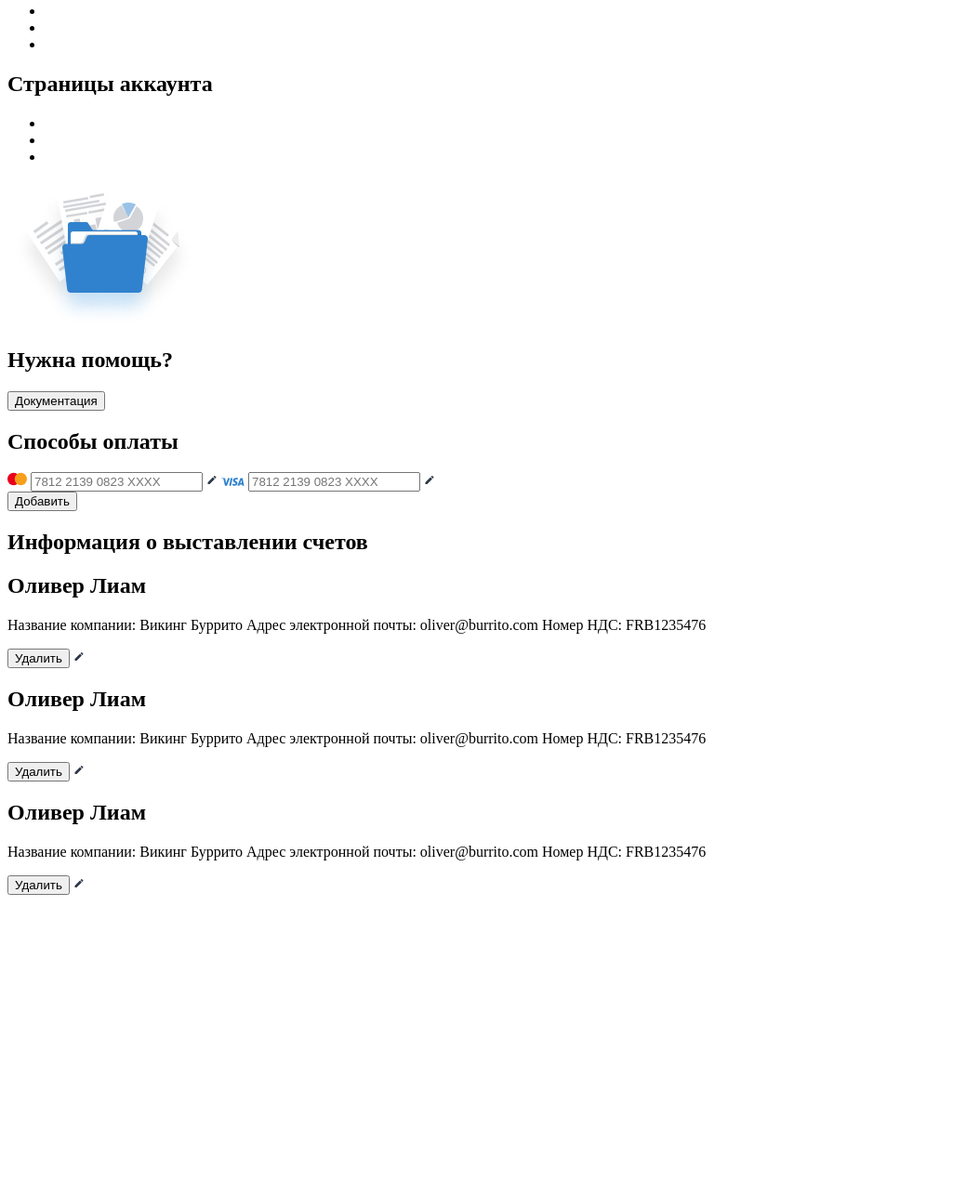
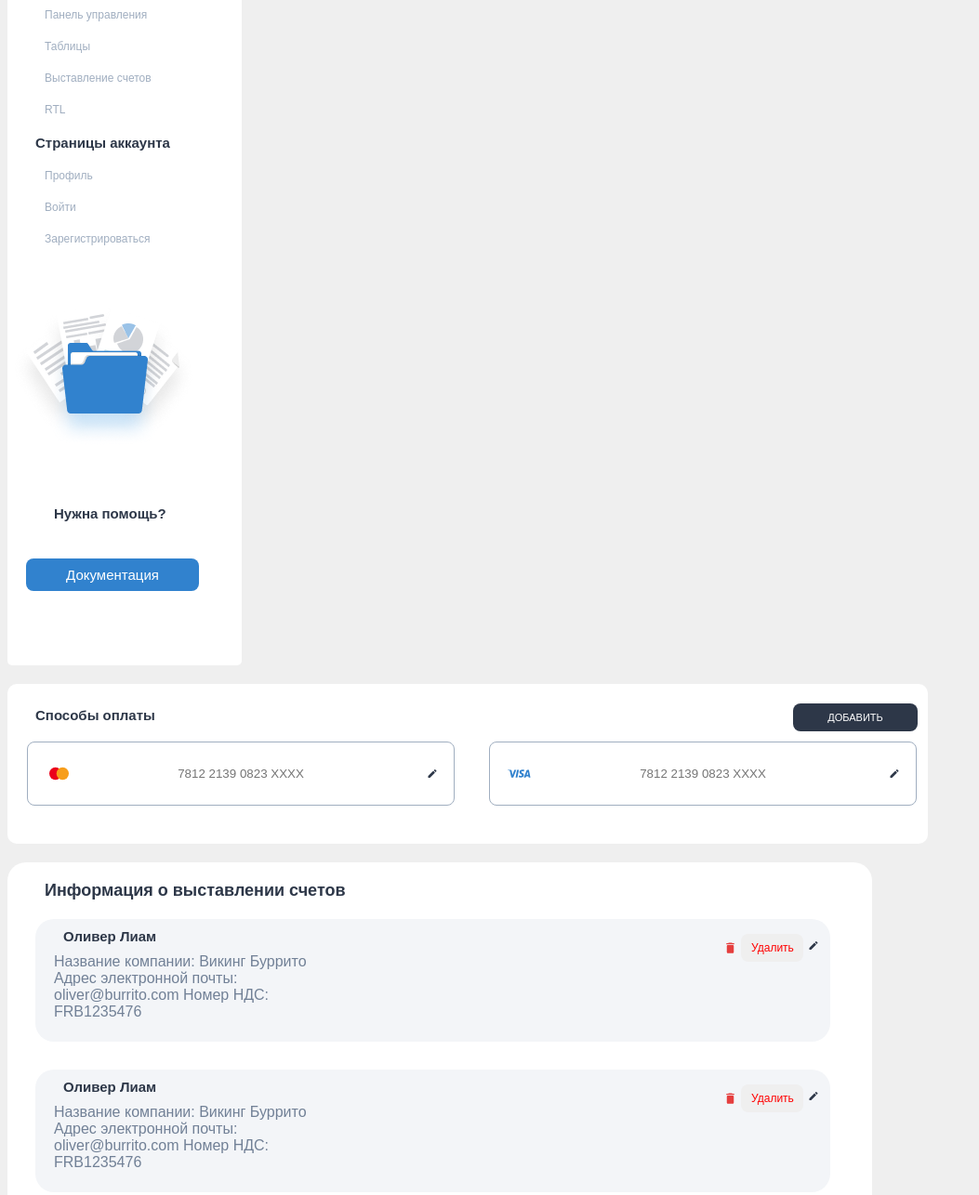
Before and after one commit to maxfedorovv/BankprojectCode, a plain HTML site: page index.html in a window 1280 px wide. Shown: the part 31-1317 px from the top of the page at 93% size, without its empty margins (0-1053 px from the left). Before the commit the page ends 1002 px from the top, so only its background shows below. Drawn offline with Linux system fonts and the light colour scheme.

Commit message:
Добавил стили и подправил html

```diff
--- a/index.html
+++ b/index.html
@@ -3,6 +3,7 @@
 <head>
     <meta charset="UTF-8">
     <meta name="viewport" content="width=device-width, initial-scale=1.0">
+    <link rel="stylesheet" href="style.css">
     <title>Document</title>
 </head>
 <body>
@@ -10,37 +11,42 @@
     <main>
         <section class="sidebar">
             <div class="container">
+                <div class="menu-block">
                 <ul class="menu-list">
-                    <li class="menu-item"><a href="#"></a></li>
-                    <li class="menu-item"><a href="#"></a></li>
-                    <li class="menu-item"><a href="#"></a></li>
-                    <li class="menu-item"><a href="#"></a></li>
+                    <li class="menu-item"><a class="link" href="#">Панель управления</a></li>
+                    <li class="menu-item"><a class="link" href="#">Таблицы</a></li>
+                    <li class="menu-item"><a class="link" href="#">Выставление счетов</a></li>
+                    <li class="menu-item"><a class="link" href="#">RTL</a></li>
                 </ul>
                 <h2 class="account">Страницы аккаунта</h2>
                 <ul class="menu-list">
-                    <li class="menu-item"><a href="#"></a></li>
-                    <li class="menu-item"><a href="#"></a></li>
-                    <li class="menu-item"><a href="#"></a></li>
+                    <li class="menu-item"><a class="link" href="#">Профиль</a></li>
+                    <li class="menu-item"><a class="link" href="#">Войти</a></li>
+                    <li class="menu-item"><a class="link" href="#">Зарегистрироваться</a></li>
                 </ul>
-                <img src="assets/icon-documentation.png" alt="">
-                <h2>Нужна помощь?</h2>
-                <button>Документация</button>
+                <img class="imgs" src="assets/icon-documentation.png" alt="">
+                <h2 class="help">Нужна помощь?</h2>
+                <button class="docs">Документация</button>
+            </div>
         </div>
         </section>
         <section class="payment">
-            <div class="container">
-                <h2>Способы оплаты</h2>
+            <div class="container-payment">
+                <div class="payment-block">
+                <h2 class="varius-payment">Способы оплаты</h2>
                 <div class="varius-pay">
-                    <img src="assets/Mastercard Icon.svg" alt="">
-                    <input placeholder="7812 2139 0823 XXXX" type="text"> <img src="assets/edit.svg" alt="">
-                    <img src="assets/Visa Icon.svg" alt="">
-                    <input placeholder="7812 2139 0823 XXXX" type="text"> <img src="assets/edit.svg" alt="">
+                    <img class="imgs-input" src="assets/Mastercard Icon.svg" alt="">
+                    <input class="input-data" placeholder="7812 2139 0823 XXXX" type="text"> <img class="input-redux" src="assets/edit.svg" alt="">
+                    <img class="imgs-input" src="assets/Visa Icon.svg" alt="">
+                    <input class="input-data" placeholder="7812 2139 0823 XXXX" type="text"> <img class="input-redux" src="assets/edit.svg" alt="">
                 </div>
-                <button>Добавить</button>
+                <button class="button-plus">Добавить</button>
+            </div>
         </div>
         </section>
         <section class="bankscore-info">
             <div class="container-bankscore">
+                <div class="block-score">
                 <h2 class="text-info">Информация о выставлении счетов</h2>
                 <div class="block-info">
                     <h2 class="user">Оливер Лиам</h2>
@@ -49,8 +55,11 @@
                         Адрес электронной почты: oliver@burrito.com
                         Номер НДС: FRB1235476
                     </p>
-                    <button>Удалить</button>
+                    <div class="redux">
+                        <img class="delete-icon" src="assets/delete.svg" alt="">
+                        <button class="delete">Удалить</button>
                         <img src="assets/edit.svg" alt="">
+                    </div>
                 </div>
                 <div class="block-info">
                     <h2 class="user">Оливер Лиам</h2>
@@ -59,8 +68,11 @@
                         Адрес электронной почты: oliver@burrito.com
                         Номер НДС: FRB1235476
                     </p>
-                    <button>Удалить</button>
+                    <div class="redux">
+                        <img class="delete-icon" src="assets/delete.svg" alt="">
+                        <button class="delete">Удалить</button>
                         <img src="assets/edit.svg" alt="">
+                    </div>
                 </div>
                 <div class="block-info">
                     <h2 class="user">Оливер Лиам</h2>
@@ -69,8 +81,12 @@
                         Адрес электронной почты: oliver@burrito.com
                         Номер НДС: FRB1235476
                     </p>
-                    <button>Удалить</button>
+                    <div class="redux">
+                        <img class="delete-icon" src="assets/delete.svg" alt="">
+                        <button class="delete">Удалить</button>
                         <img src="assets/edit.svg" alt="">
+                    </div>
+                </div>
             </div>
         </div>
         </section>
--- /dev/null
+++ b/style.css
@@ -0,0 +1,201 @@
+body{
+    font-family: Arial, Helvetica, sans-serif;
+    background-color: #efefef;
+    color: #000;
+}
+
+.container{
+    width: 252px;
+    height: 727px;
+    box-shadow: 12px #000;
+    background-color: #ffffff;
+    border-radius: 5px;
+}
+
+.menu-block{
+    position: relative;
+    top: 20px;
+}
+
+.menu-list{
+    list-style: none;
+
+}
+
+.link{
+    display: block;
+    font-family: Arial, Helvetica, sans-serif;
+    font-size: 12px;
+    text-decoration: none;
+    color: #A0AEC0;
+    margin:20px 0px;
+}
+
+.link:active{
+    color: #2D3748;
+}
+
+.link:focus{
+    color: #2D3748;
+}
+
+h2{
+    position: relative;
+    left: 10px;
+    font-size: 15px;
+    font-family: Arial, Helvetica, sans-serif;
+    margin: 20px;
+    color: #2D3748;
+}
+
+.imgs{
+    margin: 40px 0;
+}
+
+.help{
+    position: relative;
+    left: 30px;
+    font-size: 15px;
+    font-family: Arial, Helvetica, sans-serif;
+    margin: 20px;
+    color: #2D3748;
+}
+
+.docs{
+    width: 186px;
+    height: 35px;
+    font-size: 15px;
+    font-family: Arial, Helvetica, sans-serif;
+    margin: 20px;
+    color: #fff;
+    background-color: #3182CE;
+    border-radius: 8px;
+    border: none;
+}
+
+.payment{}
+
+.container-payment{
+    background-color: #fff;
+    border-radius: 10px;
+    width: 990px;
+    height: 172px;
+}
+
+.payment-block{
+    position: relative;
+    top: 25px;
+}
+
+.varius-payment{
+    font-size: 15px;
+    font-family: Arial, Helvetica, sans-serif;
+    margin: 20px;
+    color: #2D3748;
+}
+
+.varius-pay{
+    display: flex;
+}
+
+.input-data{
+    width: 458.5px;
+    height: 65px;
+    font-family: Arial, Helvetica, sans-serif;
+    text-align: center;
+    border: 1px solid #A0AEC0;
+    border-radius: 8px;
+}
+
+.imgs-input{
+    position: relative;
+    left: 45px;
+}
+
+.input-redux{
+    position: relative;
+    right: 30px;
+}
+
+.button-plus{
+    position: relative;
+    bottom: 110px;
+    left: 845px;
+    width: 134px;
+    height: 30px;
+    background-color: #2D3748;
+    color: #fff;
+    font-size: 11px;
+    font-family: Arial, Helvetica, sans-serif;
+    text-transform: uppercase;
+    padding: 8px;
+    border: none;
+    border-radius: 8px;
+}
+
+.container-bankscore{
+    width: 930px;
+    height: 538px;
+    background-color: #fff;
+    border: none;
+    border-radius: 20px;
+}
+
+.block-score{
+    position: relative;
+    top: 10px;
+    left: 10px;
+    width: 700px;
+}
+
+.text-info{
+    position: relative;
+    top: 10px;
+    left: 10px;
+    font-weight: 700;
+    font-size: 18px;
+}
+
+.user{
+    position: relative;
+    top: 10px;
+}
+
+.block-info{
+    width: 855px;
+    height: 132px;
+    background-color: #f3f5f8;
+    color: #718096;
+    border: none;
+    border-radius: 20px;
+    margin: 30px 20px;
+}
+
+.userinfo{
+    width: 286px;
+    height: 54px;
+    margin: 10px 20px;
+}
+
+.delete{
+    width: 67px;
+    height: 30px;
+    color: red;
+    font-size: 12px;
+    font-family: Arial, Helvetica, sans-serif;
+    text-align: center;
+    border-radius: 8px;
+    border: none;
+}
+
+.delete-icon{
+    position: relative;
+    top: 4px;
+}
+
+.redux{
+    width: 130px;
+    position: relative;
+    left: 740px;
+    bottom: 85px;
+}
```
Also changed, not shown: assets/delete.svg (added). Lines whose indentation alone changed are shown as unchanged.
